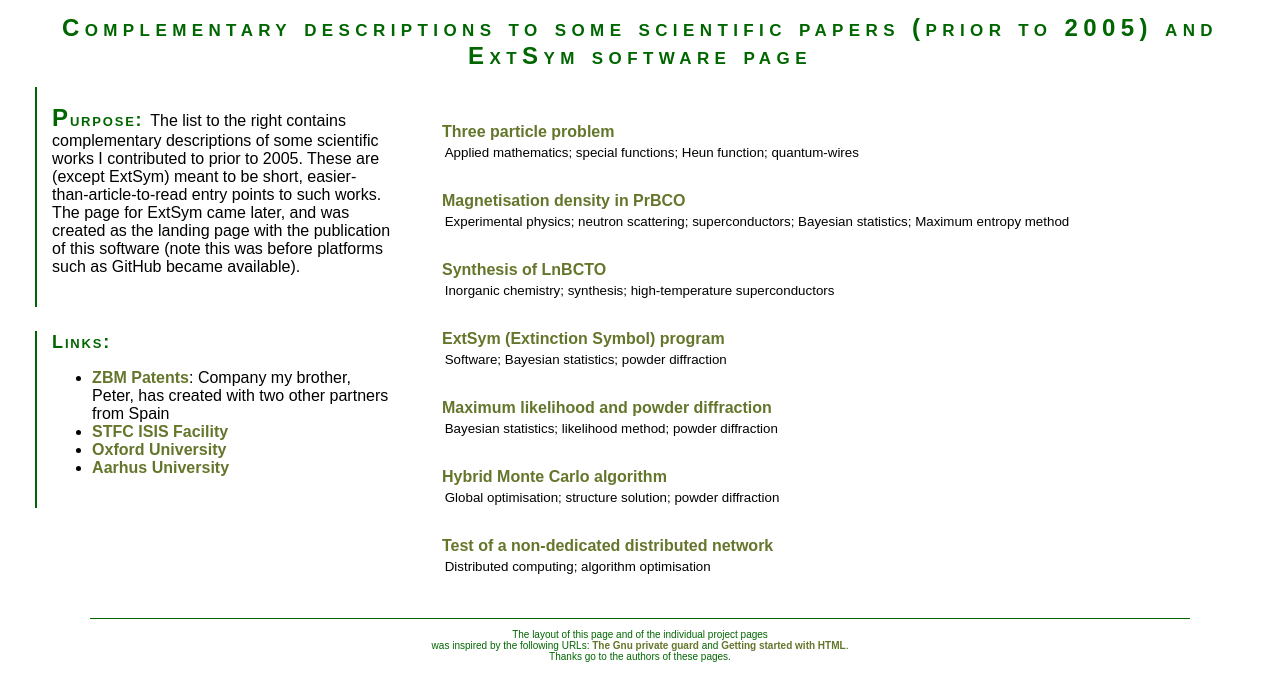
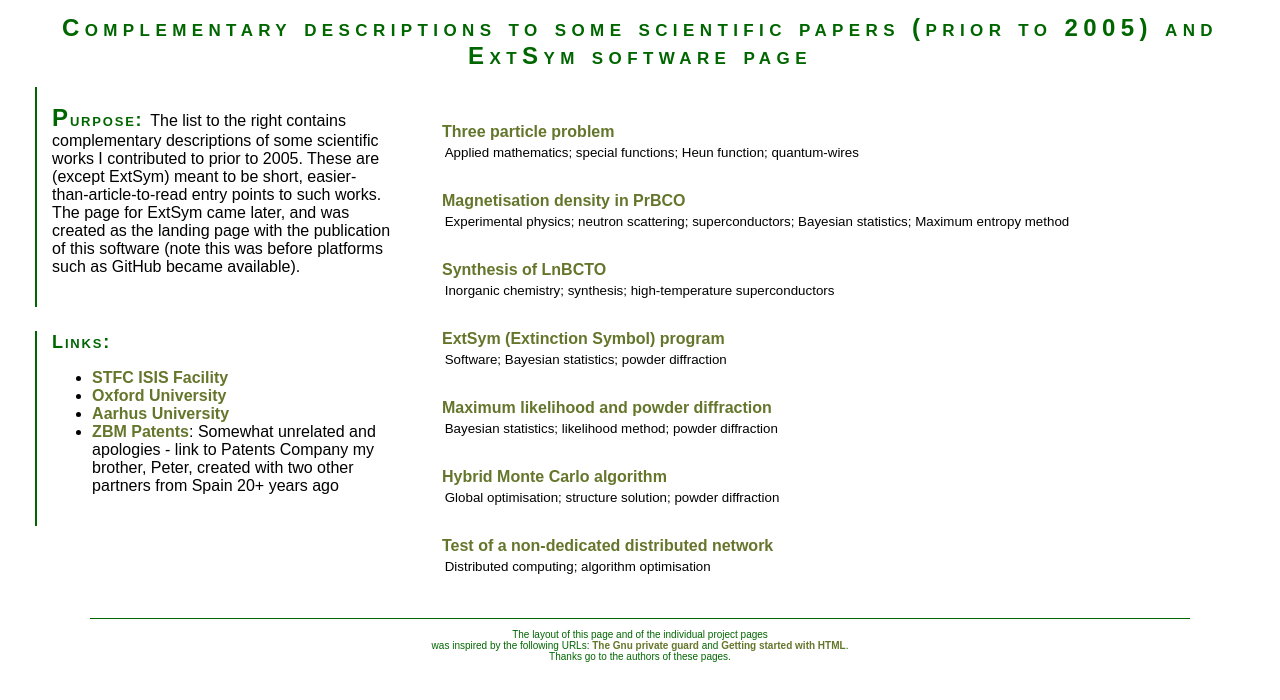
Before and after one commit to Anders-Markvardsen/Anders-Markvardsen.github.io, a plain HTML site: page index.html in a window 1280 px wide. Drawn offline with Linux system fonts and the light colour scheme.

Commit message:
move the least direct relevant link to the end

```diff
--- a/index.html
+++ b/index.html
@@ -57,14 +57,14 @@ pageTracker._trackPageview();
         <tr>
           <td class="left-bar"><span class="h2">Links: </span>
             <ul>
-              <li><a
-              href="http://www.zbm-patents.eu">ZBM Patents</a>: Company my brother, Peter, has created with two other partners from Spain</li>
 			  <li><a
               href="https://www.isis.stfc.ac.uk">STFC ISIS Facility</a></li>
               <li><a
               href="http://www.ox.ac.uk">Oxford University</a></li>
               <li><a
               href="https://www.au.dk/">Aarhus University</a></li>
+              <li><a
+              href="http://www.zbm-patents.eu">ZBM Patents</a>: Somewhat unrelated and apologies - link to Patents Company my brother, Peter, created with two other partners from Spain 20+ years ago</li>
             </ul></td>
 		</tr>
 
```
